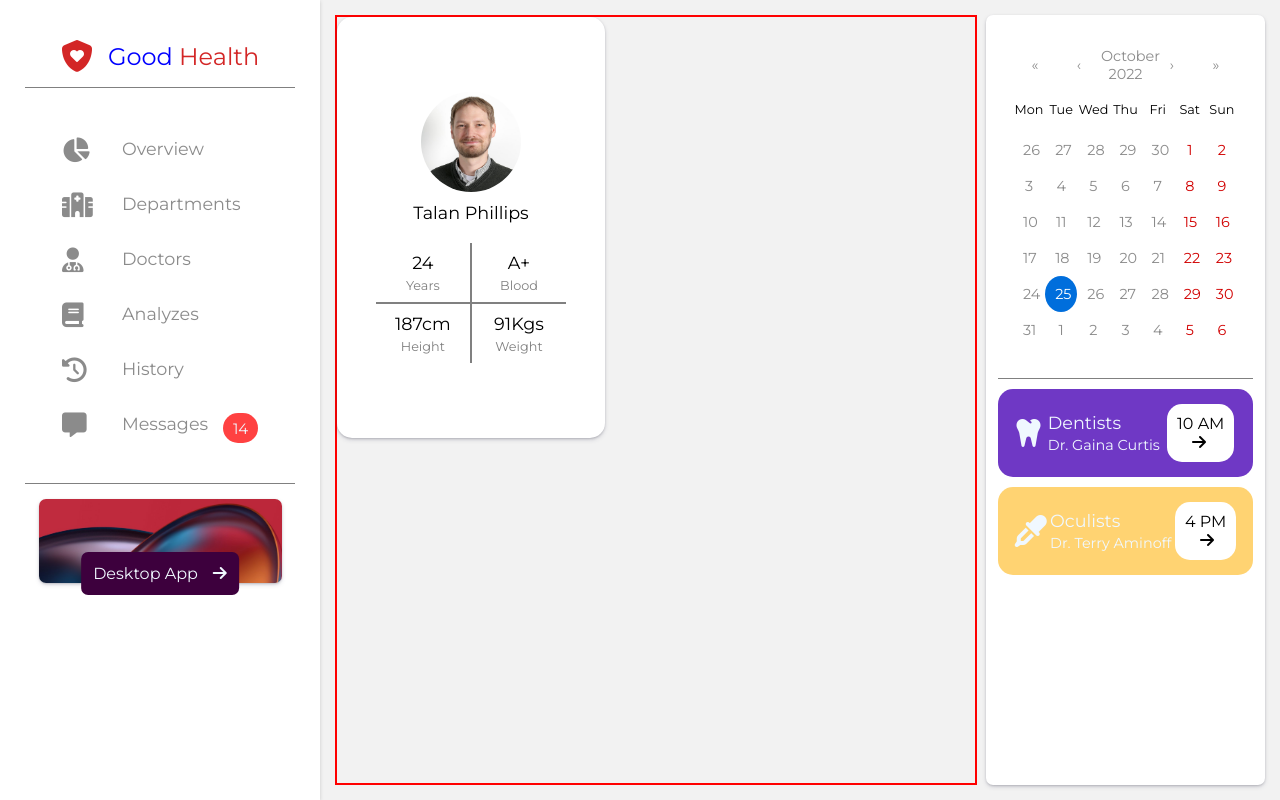
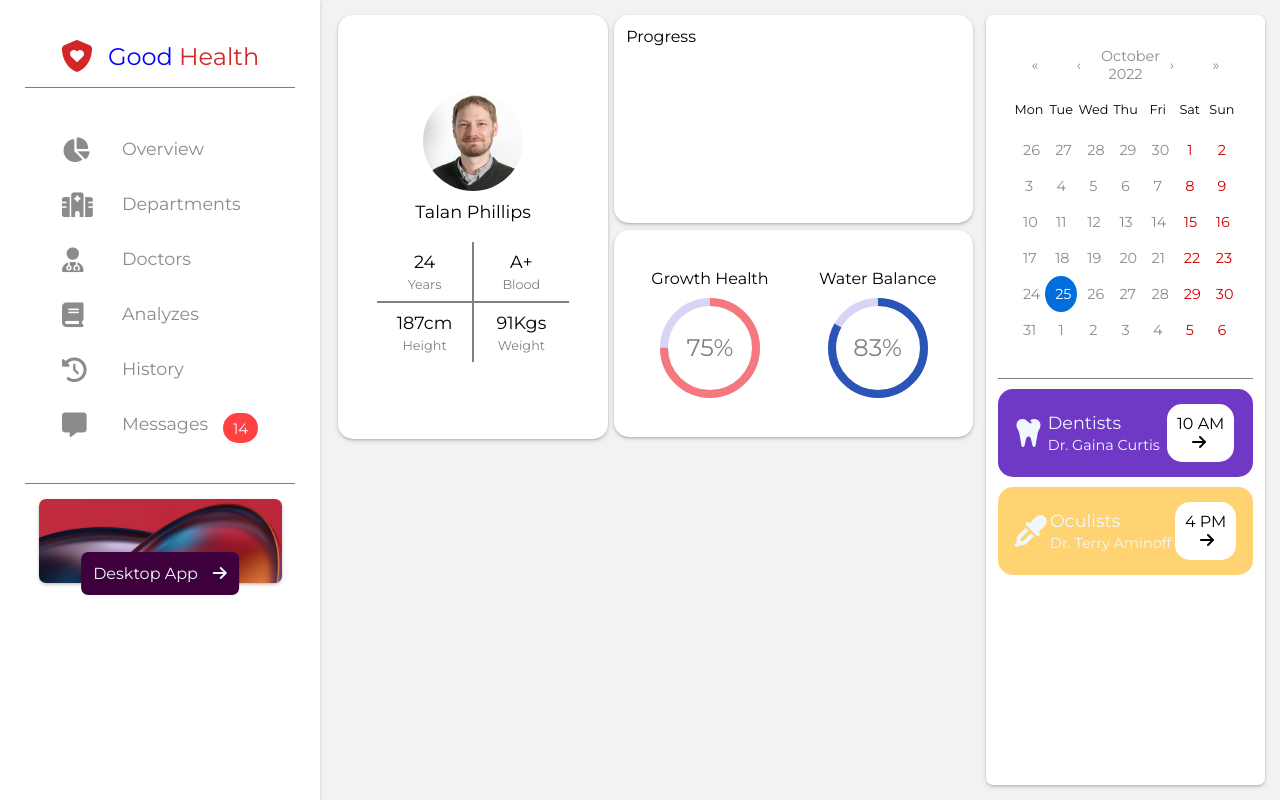
Before and after one commit to tier3guy/BMC-Internship-Assignment, a React (Create React App) app: page / in a window 1280 px wide. Built offline with nearby package versions, Linux system fonts and the light colour scheme.

Commit message:
Spinners

```diff
--- a/package.json
+++ b/package.json
@@ -9,6 +9,7 @@
     "chart.js": "^3.9.1",
     "react": "^18.2.0",
     "react-calendar": "^3.9.0",
+    "react-circular-progressbar": "^2.1.0",
     "react-dom": "^18.2.0",
     "react-scripts": "5.0.1",
     "web-vitals": "^2.1.4"
--- a/src/App.css
+++ b/src/App.css
@@ -18,4 +18,10 @@
 .top{
     width: 100%;
     height: 55%;
+    display: flex;
+    justify-content: space-around;
 }
+
+.progress-bar{
+    width: 56%;
+}
--- a/src/App.js
+++ b/src/App.js
@@ -4,18 +4,26 @@ import "./App.css";
 import Navigator from "./components/Navigator";
 import Sidebar from "./components/Sidebar";
 import Profile from "./components/Profile";
+import Progress from "./components/Progressbar";
+import Activity from "./components/Activity";
 
 const App = () => {
   return (
     <div className="App">
       <Navigator />
       <div className="container">
-        <div className="prof-graph-container bd">
+
+        <div className="prof-graph-container">
           <div className="top">
             <Profile name="Talan Phillips" age={24} bloodGroup={"A+"} height={"187cm"} weight={"91Kgs"} />
+            <div className="progress-bar">
+              <Progress />
+              <Activity />
+            </div>
           </div>
           <div className="graph-container"></div>
         </div>
+
         <Sidebar />
       </div>
     </div>
--- /dev/null
+++ b/src/components/Activity/index.css
@@ -0,0 +1,13 @@
+.activity{
+    width: 100%;
+    height: 49%;
+    margin-top: 2%;
+    background: white;
+    box-shadow: rgba(50, 50, 93, 0.25) 0px 2px 5px -1px, rgba(0, 0, 0, 0.3) 0px 1px 3px -1px;
+    border-radius: 15px;
+    padding: 12px;
+    display: flex;
+    justify-content: space-around;
+    align-items: center;
+
+}
--- /dev/null
+++ b/src/components/Activity/index.js
@@ -0,0 +1,14 @@
+import "./index.css";
+import Spinner from "../Spinner";
+
+const Activity = () => {
+    const percentage = 83;
+    return (
+        <div className="activity">
+            <Spinner percentage={75} message={"Growth Health"} color={"rgba(255, 88, 88,"} />
+            <Spinner percentage={83} message={"Water Balance"} color={"rgba(8, 58, 169,"} />
+        </div>
+    )
+}
+
+export default Activity;
--- /dev/null
+++ b/src/components/Progressbar/index.css
@@ -0,0 +1,8 @@
+.progress{
+    width: 100%;
+    height: 49%;
+    background: white;
+    box-shadow: rgba(50, 50, 93, 0.25) 0px 2px 5px -1px, rgba(0, 0, 0, 0.3) 0px 1px 3px -1px;
+    border-radius: 15px;
+    padding: 12px;
+}
--- /dev/null
+++ b/src/components/Progressbar/index.js
@@ -0,0 +1,9 @@
+import "./index.css";
+
+const Progress = () => {
+    return (
+        <div className="progress">Progress</div>
+    )
+}
+
+export default Progress;
--- /dev/null
+++ b/src/components/Spinner/index.css
@@ -0,0 +1,29 @@
+.wrapper-progress-bar{
+    display: flex;
+    justify-content: center;
+    align-items: center;
+    width: 100px;
+    height: 100px;
+    position: relative;
+}
+.wrapper-progress-bar > h3{
+    position: absolute;
+    font-weight: 300;
+    left: 50%;
+    transform: translateX(-50%);
+    font-size: 1.5em;
+    color: grey;
+}
+.message{
+    font-size: 1em;
+    color: black;
+    font-weight: 300;
+    margin-bottom: 10px;
+}
+.wrap-up{
+    display: flex;
+    justify-content: center;
+    align-items: center;
+    flex-direction: column;
+    width: 48%;
+}
--- /dev/null
+++ b/src/components/Spinner/index.js
@@ -0,0 +1,26 @@
+import "./index.css";
+import { CircularProgressbar, buildStyles } from "react-circular-progressbar";
+//rgba(62, 152, 199,
+const Spinner = ({ percentage, message, color }) => {
+    return (
+        <div className="wrap-up">
+            <h4 className="message">{message}</h4>
+            <div className="wrapper-progress-bar">
+
+                <CircularProgressbar
+                    value={percentage}
+                    text={`${percentage}%`}
+                    styles={buildStyles({
+                        pathColor: `${color} ${percentage / 100})`,
+                        textColor: 'white',
+                        trailColor: '#d6d6f4',
+                        backgroundColor: '#E0144C',
+                    })}
+                />
+                <h3 className="">{percentage + "%"}</h3>
+            </div>
+        </div>
+    );
+}
+
+export default Spinner;
```
Also changed, not shown: 1 other file (tests, documents, lock files or other folders).
